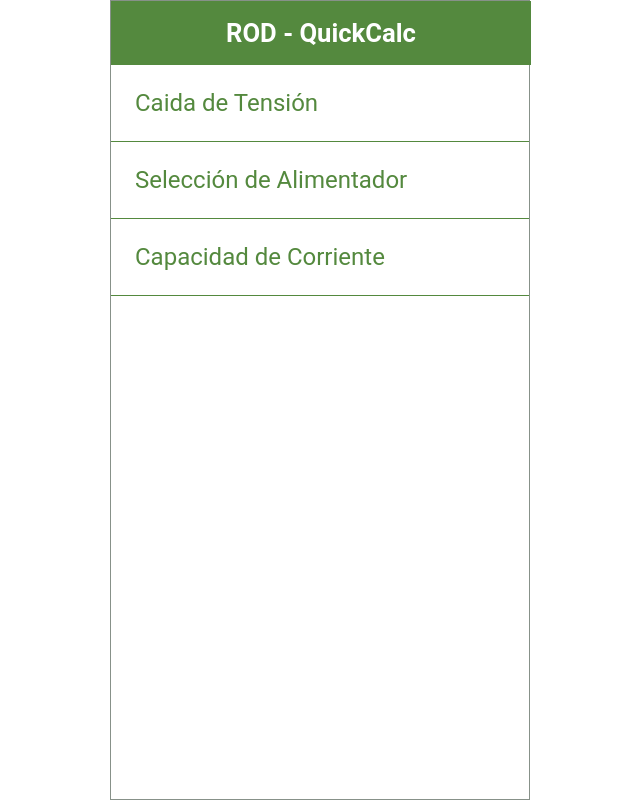
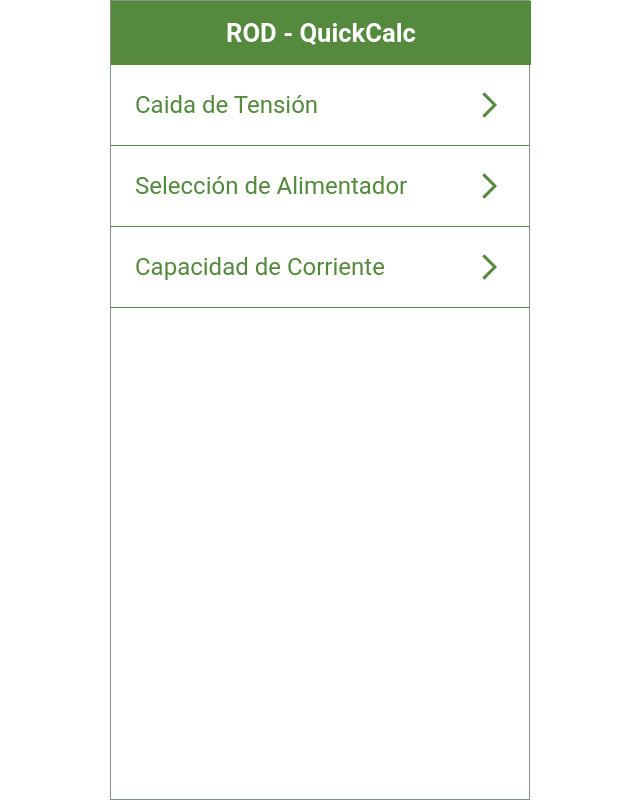
Before and after one commit to cmarioep/ROD-QuickCalc, a React (Vite) app: page / in a window 1280 px wide. Shown: the whole page, without its empty margins (320-960 px from the left). Built offline with nearby package versions, Linux system fonts and the light colour scheme.

Commit message:
Feature: ForwarIcon component on home item

```diff
--- /dev/null
+++ b/src/components/icons/ForwardIcon.jsx
@@ -0,0 +1,18 @@
+import * as React from "react";
+
+export const ForwardIcon = (props) => (
+  <svg
+    xmlns="http://www.w3.org/2000/svg"
+    width={32}
+    height={32}
+    stroke="#000"
+    className="icon"
+    viewBox="0 0 1024 1024"
+    {...props}
+  >
+    <path
+      fill="#54893e"
+      d="M364.8 106.667 298.667 172.8l339.2 339.2-339.2 339.2 66.133 66.133L768 512z"
+    />
+  </svg>
+)
--- a/src/pages/Home.jsx
+++ b/src/pages/Home.jsx
@@ -1,14 +1,18 @@
 import { Link } from "react-router-dom";
 
 import '../styles/pages/Home.scss';
+import { ForwardIcon } from "../components/icons/ForwardIcon";
+
+
+
 
 export const Home = () => {
 
     return (
         <ul className="home">
-            <li><Link className="home__item" to="/voltagedrop">Caida de Tensión</Link></li>
-            <li><Link className="home__item" to="/currentcapacity">Selección de Alimentador</Link></li>
-            <li><Link className="home__item" to="/currentcapacity">Capacidad de Corriente</Link></li>
+            <li><Link className="home__item" to="/voltagedrop">Caida de Tensión <ForwardIcon/> </Link></li>
+            <li><Link className="home__item" to="/currentcapacity">Selección de Alimentador <ForwardIcon/> </Link></li>
+            <li><Link className="home__item" to="/currentcapacity">Capacidad de Corriente <ForwardIcon/> </Link></li>
         </ul>
     )
 
--- a/src/styles/pages/Home.scss
+++ b/src/styles/pages/Home.scss
@@ -8,15 +8,20 @@
 
     &__item {
         display: block;
+        display: flex;
+        align-items: center;
+        justify-content: space-between;
 
         padding: 1.5rem;
+        border-bottom: 1px solid $clr-primary;
 
         font-size: 1.5rem;
         font-weight: 400;
+        color: $clr-primary;
         text-decoration: none;
-        color: $clr-primary;
 
-
-        border-bottom: 1px solid $clr-primary;
+        svg  {
+            margin: 0;
+        }
     }
 }
```
